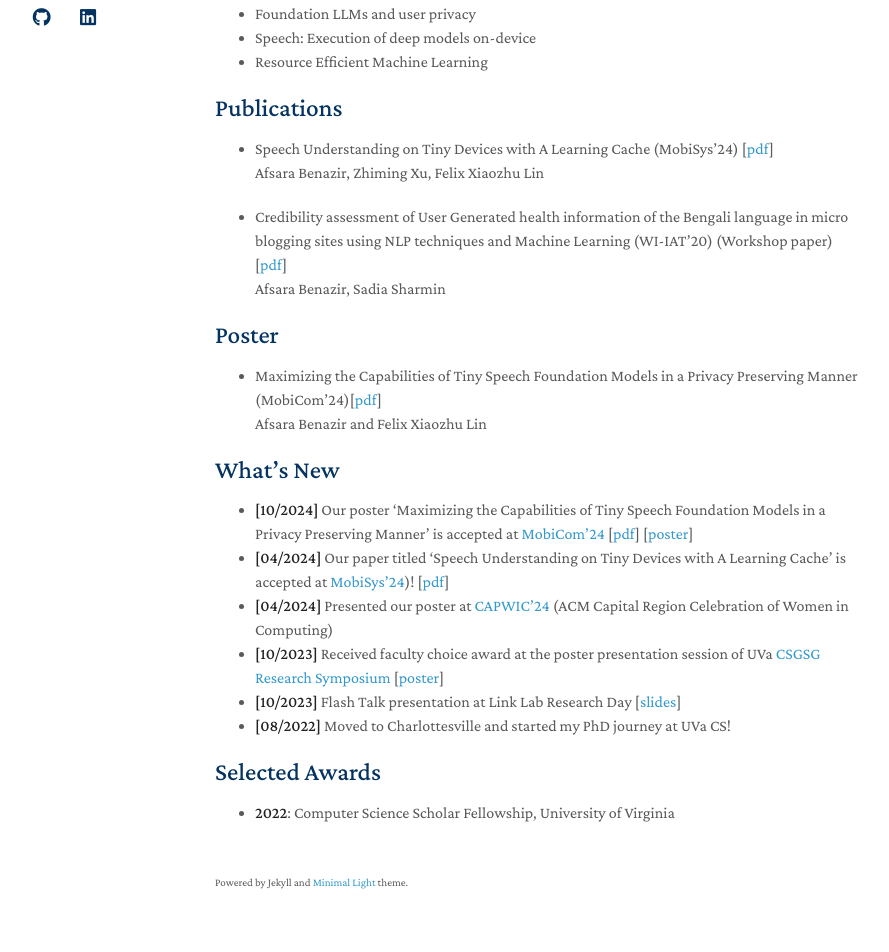
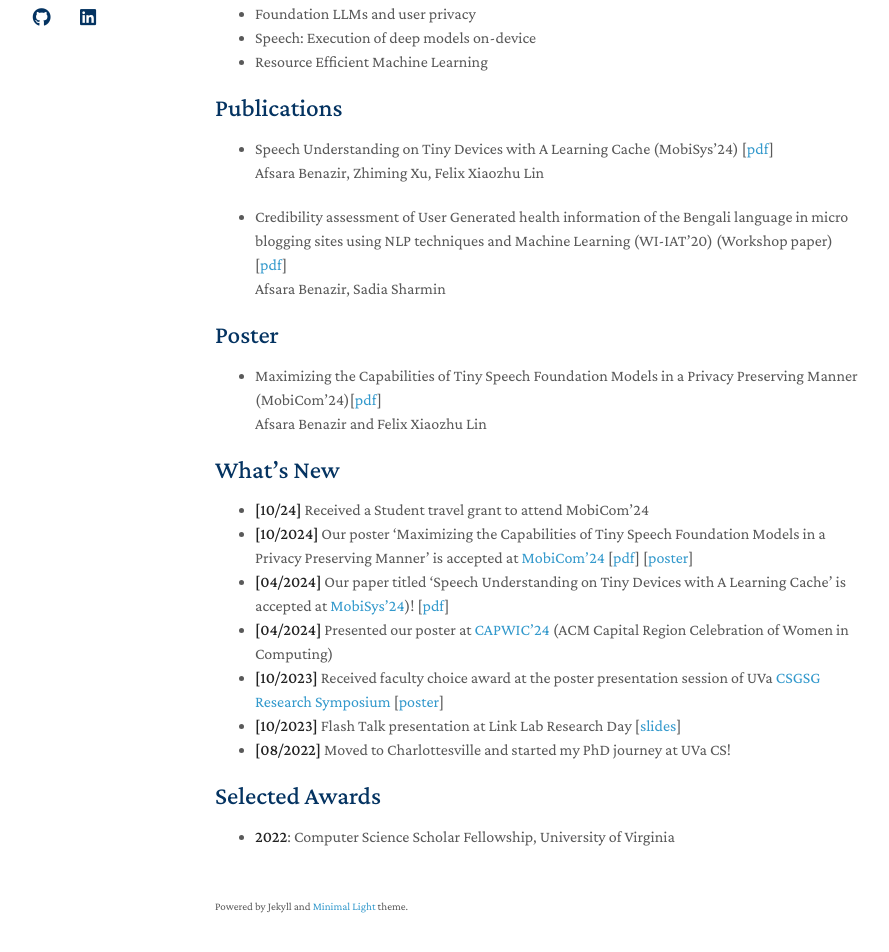
Before and after one commit to afsara-ben/aben.github.io, a Jekyll site: the page built from index.md, in a window 1280 px wide and 1340 px high. Shown: the part 353-1305 px from the top of the window, without its empty margins (255-1144 px from the left). Built offline with Jekyll 4.4.1, drawn with Linux system fonts in a browser that asks for light colours; nearby versions of some CDN libraries; a style sheet for code colours, icons or effects is not loaded; our own code applies the rules of GitHub Pages for plain Markdown files.

Commit message:
Update index.md

```diff
--- a/index.md
+++ b/index.md
@@ -29,6 +29,7 @@ Afsara Benazir, Sadia Sharmin
 
 
 ## What's New
+- **[10/24]** Received a Student travel grant to attend MobiCom'24
 - **[10/2024]** Our poster 'Maximizing the Capabilities of Tiny Speech Foundation Models in a Privacy Preserving Manner' is accepted at [MobiCom'24](https://www.sigmobile.org/mobicom/2024/) [[pdf](https://www.dropbox.com/scl/fi/8v54xoto0b34f7xew4a5s/2024_privacy_asr_tiny_poster_final.pdf?rlkey=w52i5xz149u1vuj638p2aiqnh&st=0fzwk4sf&dl=0)] [[poster](https://www.dropbox.com/scl/fi/0qpjcwebqvwbggrxv6wpy/privacy_asr_2024_workshop.pdf?rlkey=yarnrvodjwkwrxnet4la5madq&st=smb67ywb&dl=0)]
 - **[04/2024]** Our paper titled 'Speech Understanding on Tiny Devices with A Learning Cache' is accepted at [MobiSys'24](https://www.sigmobile.org/mobisys/2024/))! [[pdf](https://arxiv.org/pdf/2311.18188.pdf)]
 - **[04/2024]** Presented our poster at [CAPWIC'24](https://capwic.org/) (ACM Capital Region Celebration of Women in Computing)
```
